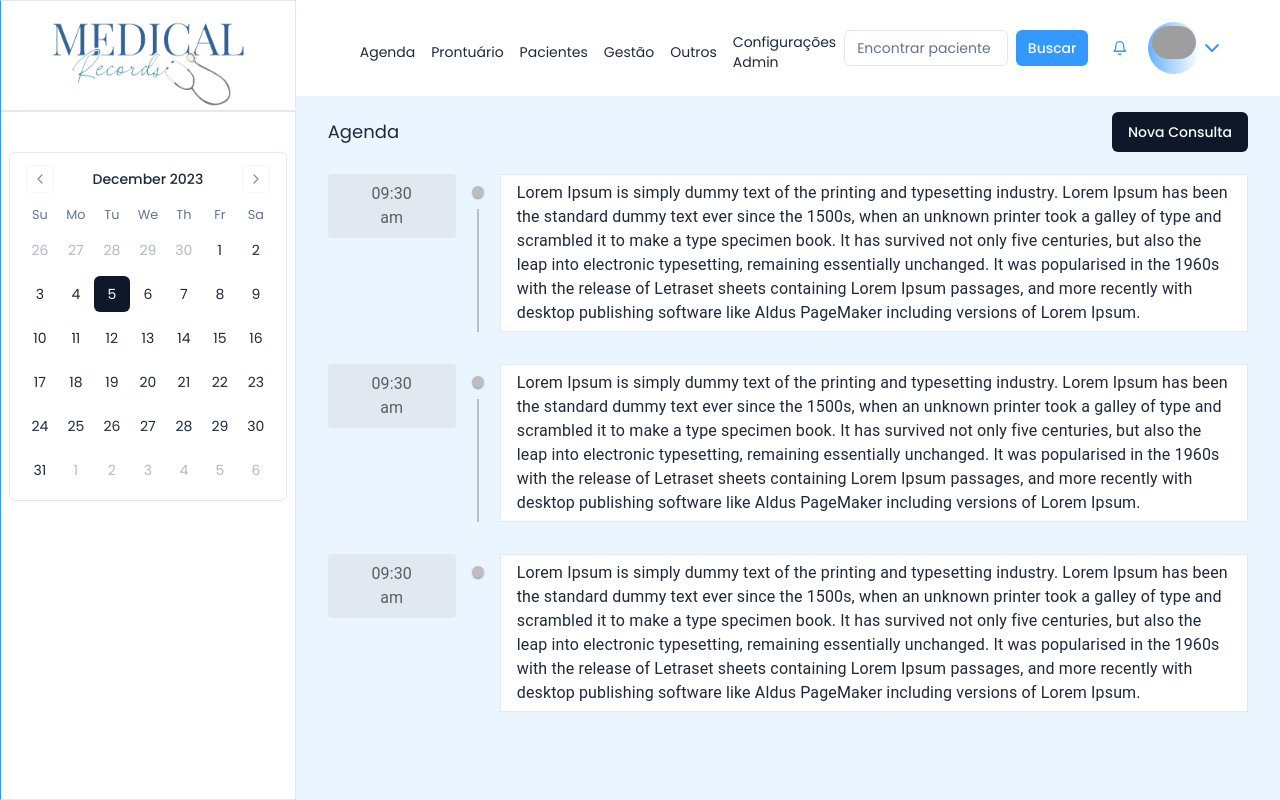
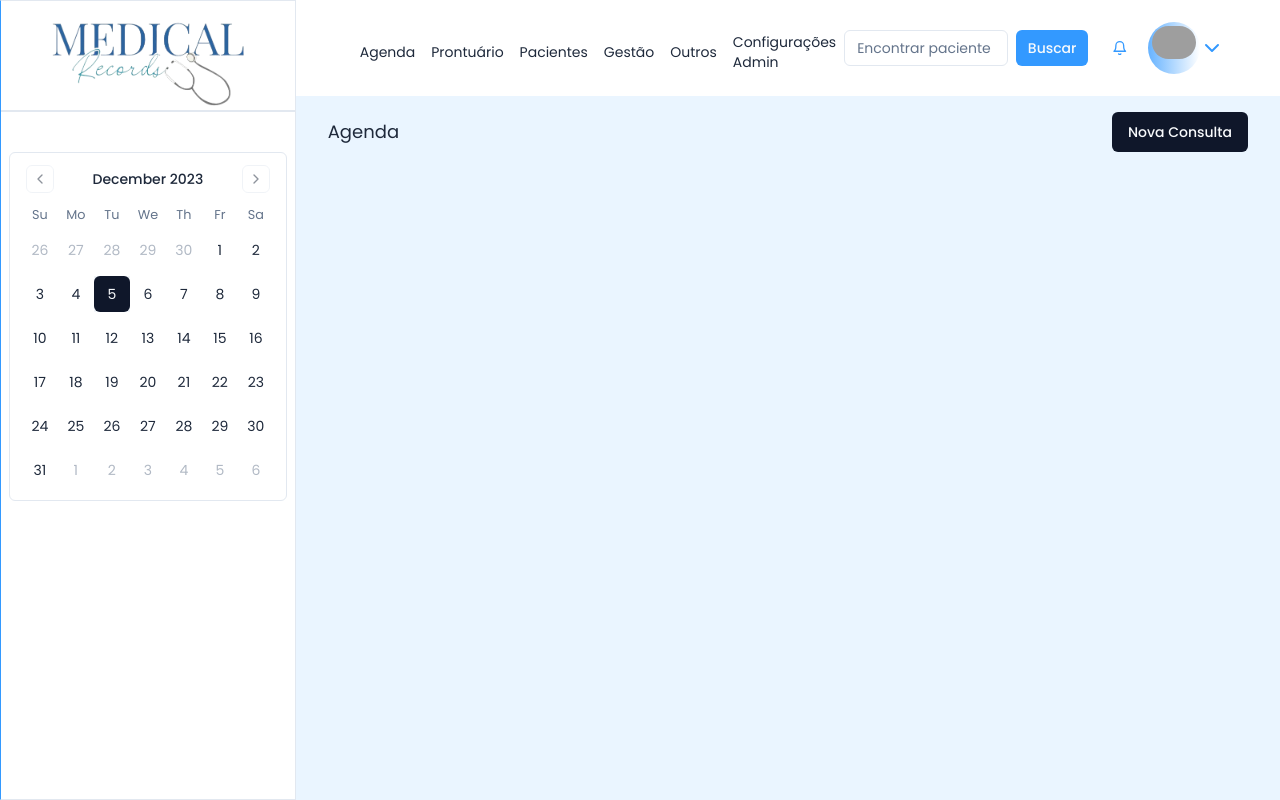
Before and after one commit to feelipesantana/medical-records, a Next.js app in the folder client/: page /cms in a window 1280 px wide. Built offline with nearby package versions, Linux system fonts and the light colour scheme; grey boxes are pictures that could not be loaded.

Commit message:
feat: filter by date appointments

```diff
--- a/client/package.json
+++ b/client/package.json
@@ -26,7 +26,8 @@
     "react-day-picker": "^8.9.1",
     "react-dom": "^18",
     "tailwind-merge": "^2.1.0",
-    "tailwindcss-animate": "^1.0.7"
+    "tailwindcss-animate": "^1.0.7",
+    "zustand": "^4.4.7"
   },
   "devDependencies": {
     "@types/node": "^20",
--- a/client/src/components/Aside/index.tsx
+++ b/client/src/components/Aside/index.tsx
@@ -4,19 +4,31 @@ import { useEffect, useState } from "react";
 import { Calendar } from "@/components/ui/calendar";
 import { format, parse } from "date-fns";
 import { api } from "@/services/api";
+import { AppointmentType } from "@/types/AppointmentType";
+import { useAppointmentFiltered } from "@/hook/useAppointmentsFiltered";
 
 export function Aside() {
   const [date, setDate] = useState<Date | undefined>(new Date());
-  const [appointments, setAppointments] = useState();
-
+  const { setAppointmentsFiltered } = useAppointmentFiltered();
   async function getAppointmentByDate() {
     if (date) {
-      const dataFormatada = format(new Date(date), "yyyy-MM-dd");
+      const dateFormatted = format(
+        new Date(date),
+        "yyyy-MM-dd'T'00:00:00.000'Z'"
+      );
+
       try {
         const response = await api.get("/appointment");
-        const result = response.data;
+        const result = await response.data;
 
-        console.log(result);
+        if (result) {
+          const filterAppointmentsByDate = result.filter(
+            (appointment: AppointmentType) => appointment.date === dateFormatted
+          );
+
+          console.log(filterAppointmentsByDate);
+          setAppointmentsFiltered(filterAppointmentsByDate);
+        }
       } catch (err) {
         console.error(err);
       }
--- a/client/src/components/TimeLine/index.tsx
+++ b/client/src/components/TimeLine/index.tsx
@@ -1,3 +1,5 @@
+"use client";
+import { useAppointmentFiltered } from "@/hook/useAppointmentsFiltered";
 import {
   TimelineConnector,
   TimelineContent,
@@ -10,15 +12,20 @@ import {
 import Timeline from "@mui/lab/Timeline";
 
 export function TimeLine() {
+  const { appointmentsFiltered } = useAppointmentFiltered();
+
+  console.log(appointmentsFiltered);
   return (
     <div className="w-full h-full ">
       <Timeline className=" w-full h-full flex flex-col gap-8">
-        <TimelineItem className="flex gap-4 w-full">
+        {appointmentsFiltered.map((res) => {
+          return (
+            <TimelineItem className="flex gap-4 w-full" key={res.id}>
               <TimelineOppositeContent
                 color="textSecondary"
                 className="text-xl font-semibold bg-slate-200 h-16 rounded-[4px] flex items-center justify-center flex-col max-w-[8rem]  "
               >
-            <span>09:30 </span>
+                <span>{res.date} </span>
                 <span>am</span>
               </TimelineOppositeContent>
               <TimelineSeparator>
@@ -26,64 +33,11 @@ export function TimeLine() {
                 <TimelineConnector className="h-20" />
               </TimelineSeparator>
               <TimelineContent className="text-base p-6 border bg-white flex flex-1 items-center justify-center  w-full min-h-16">
-            Lorem Ipsum is simply dummy text of the printing and typesetting
-            industry. Lorem Ipsum has been the standard dummy text ever since
-            the 1500s, when an unknown printer took a galley of type and
-            scrambled it to make a type specimen book. It has survived not only
-            five centuries, but also the leap into electronic typesetting,
-            remaining essentially unchanged. It was popularised in the 1960s
-            with the release of Letraset sheets containing Lorem Ipsum passages,
-            and more recently with desktop publishing software like Aldus
-            PageMaker including versions of Lorem Ipsum.
+                {res.description}
               </TimelineContent>
             </TimelineItem>
-        <TimelineItem className="flex gap-4">
-          <TimelineOppositeContent
-            color="textSecondary"
-            className="text-xl font-semibold bg-slate-200 h-16 rounded-[4px] flex items-center justify-center flex-col max-w-[8rem]  "
-          >
-            <span>09:30 </span>
-            <span>am</span>
-          </TimelineOppositeContent>
-          <TimelineSeparator>
-            <TimelineDot />
-            <TimelineConnector className="h-20" />
-          </TimelineSeparator>
-          <TimelineContent className="text-base p-6 border bg-white flex flex-1 items-center justify-center  w-full min-h-16">
-            Lorem Ipsum is simply dummy text of the printing and typesetting
-            industry. Lorem Ipsum has been the standard dummy text ever since
-            the 1500s, when an unknown printer took a galley of type and
-            scrambled it to make a type specimen book. It has survived not only
-            five centuries, but also the leap into electronic typesetting,
-            remaining essentially unchanged. It was popularised in the 1960s
-            with the release of Letraset sheets containing Lorem Ipsum passages,
-            and more recently with desktop publishing software like Aldus
-            PageMaker including versions of Lorem Ipsum.
-          </TimelineContent>
-        </TimelineItem>
-        <TimelineItem className="flex gap-4">
-          <TimelineOppositeContent
-            color="textSecondary"
-            className="text-xl font-semibold bg-slate-200 h-16 rounded-[4px] flex items-center justify-center flex-col max-w-[8rem]  "
-          >
-            <span>09:30 </span>
-            <span>am</span>
-          </TimelineOppositeContent>
-          <TimelineSeparator>
-            <TimelineDot />
-          </TimelineSeparator>
-          <TimelineContent className="text-base p-6 border bg-white flex flex-1 items-center justify-center  w-full min-h-16">
-            Lorem Ipsum is simply dummy text of the printing and typesetting
-            industry. Lorem Ipsum has been the standard dummy text ever since
-            the 1500s, when an unknown printer took a galley of type and
-            scrambled it to make a type specimen book. It has survived not only
-            five centuries, but also the leap into electronic typesetting,
-            remaining essentially unchanged. It was popularised in the 1960s
-            with the release of Letraset sheets containing Lorem Ipsum passages,
-            and more recently with desktop publishing software like Aldus
-            PageMaker including versions of Lorem Ipsum.
-          </TimelineContent>
-        </TimelineItem>
+          );
+        })}
       </Timeline>
     </div>
   );
--- /dev/null
+++ b/client/src/hook/useAppointmentsFiltered.ts
@@ -0,0 +1,14 @@
+'use client'
+import { AppointmentType } from '@/types/AppointmentType';
+import {create} from 'zustand';
+
+type State = {
+  appointmentsFiltered: AppointmentType[] ;
+  setAppointmentsFiltered: (value:AppointmentType[]) => void;
+};
+
+export const useAppointmentFiltered = create<State>((set) => ({
+  appointmentsFiltered: [],
+  setAppointmentsFiltered: (value) => set(() => ({ appointmentsFiltered: value })),
+
+}));
--- a/client/src/services/api.ts
+++ b/client/src/services/api.ts
@@ -1,7 +1,7 @@
 import axios from "axios";
 
 export const api = axios.create({
-  baseURL: "http://localhost:3333",
+  baseURL: "http://127.0.0.1:3333",
   headers: {
     'Content-Type': 'application/json',
   },
--- /dev/null
+++ b/client/src/types/AppointmentType.ts
@@ -0,0 +1,11 @@
+export interface AppointmentType {
+  id: string
+  date: string
+  startTime: string
+  endTime: string
+  userId: string
+  patientId: string
+  patientName: string
+  description: string
+  createdAt: string
+}
```
Also changed, not shown: 1 other file (tests, documents, lock files or other folders). Lines whose indentation alone changed are shown as unchanged.
